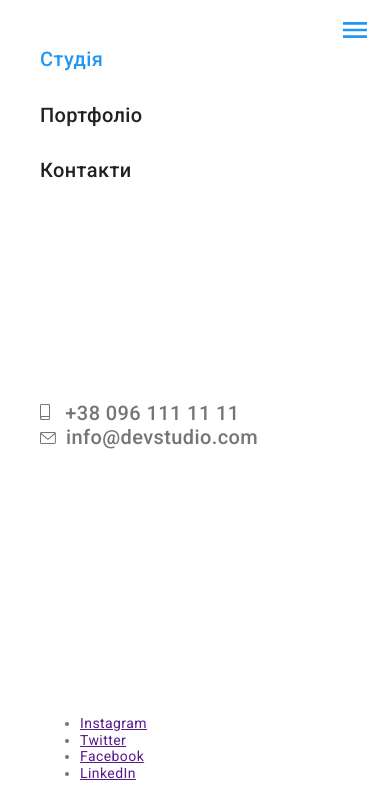
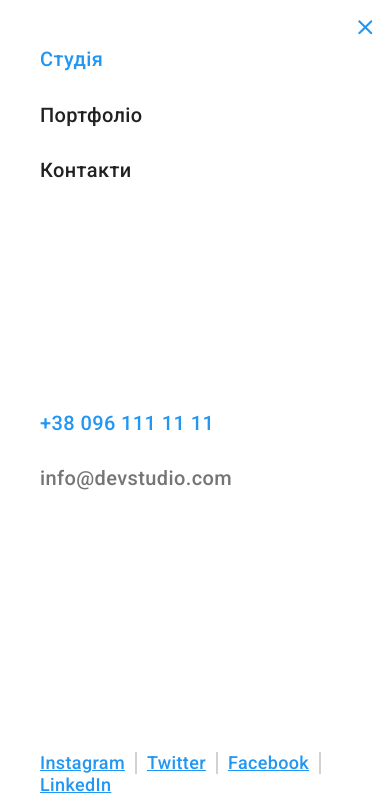
Before and after one commit to FireAnna/goit-markup-hw-08, a plain HTML site: page index.html in a window 390 px wide. Shown: the top 804 px of the page. Drawn offline with nearby package versions, Linux system fonts and the light colour scheme.

Commit message:
fixed menu

```diff
--- a/index.html
+++ b/index.html
@@ -18,10 +18,9 @@
 <!-- Навігація -->
                 <nav class="menu">
                 <a href="./index.html" class="menu__logo  link-logo link">Web<span class="menu__logo-studio link-logo">Studio</span></a>
-                <button type="button"  class="menu-mobile"  aria-expanded="false"
-          data-menu-button>
+                <button type="button"  class="menu-mobile  is-open"  aria-expanded="false" data-menu-button>
 
-          <svg class="menu-mobile__icon" width="40" height="40" aria-label="Перемикач мобільного меню">
+          <svg class="menu-mobile__icon" width="18.6" height="18.6" aria-label="Перемикач мобільного меню">
             <use class="menu-mobile__menu" href="./images/icons.svg.svg#menu"></use>
             <use class="menu-mobile__close" href="./images/icons.svg.svg#close"></use>
           </svg>
@@ -33,14 +32,14 @@
                     <li class="navigation__item"><a href="./" class="menu__nav link link-nav">Контакти</a></li>
                 </ul>
             <ul class=" list menu__list">
-                <li>
+                <li class="menu__list-item" >
                     <a href="mailto:info@devstudio.com" class="menu__contact link link-nav">
                         <svg class="menu__icons" width="16" height="12">
                   <use href="./images/icons.svg.svg#icon-envelope"></use>
                 </svg>info@devstudio.com</a>
                 </li>
-                <li>
-                <a href="tel:+380961111111" class="menu__contact link link-nav">
+                <li li class="menu__list-item">
+                <a href="tel:+380961111111" class="menu__contact--accent link link-nav">
                 <svg class="menu__icons" width="10" height="16">
                   <use href="./images/icons.svg.svg#icon-smartphone"></use>
                 </svg> +38 096 111 11 11</a>
--- a/sass/base/_common.scss
+++ b/sass/base/_common.scss
@@ -15,8 +15,8 @@ button {
 address {
   font-style: normal;
   h3,
-    p,
-    ul {
+  p,
+  ul {
       margin: 0px;
       padding: 0px;
     }
--- a/sass/layout/_nav-item.scss
+++ b/sass/layout/_nav-item.scss
@@ -65,10 +65,11 @@ margin-right: 50px;
     }
 
     @media screen and (min-width: 768px) {
-      position: relative;
+
       font-size: 14px;
       line-height: 1.142;
-      padding: 32px 0;
+      display: flex;
+        align-items: center;
     }
   }
 
@@ -125,16 +126,25 @@ margin-right: 50px;
   }
 }
 
-// .link{
-//   &-logo {
-//     padding: 24px 0px;
-//   }
-// }
+
 .menu{
   &__icons {
     fill: currentColor;
     color: inherit;
     margin-right: 10px;
+    display: none;
+      @media screen and (min-width: 768px) {
+          margin-right: 10px;
+          fill: currentColor;
+          display: block;
+        }
+      }
+
+      .contact__link--accent {
+        @media screen and (max-width: 767px) {
+          color: var(--accent-color);
+          font-size: 20px;
+        }
   }
 }
 @media screen and (max-width: 767px) {
@@ -172,7 +182,7 @@ margin-right: 50px;
   padding: 10px 0;
   margin: 0;
   border: none;
-  color: var(--accent-color);
+  color: var(--primary-text-color);
   background-color: transparent;
   margin-left: auto;
   position: relative;
@@ -195,7 +205,8 @@ margin-right: 50px;
 }
 
 .menu-mobile__icon {
-  fill: currentColor;
+  fill: var(--accent-color);
+  padding: 2px;
 }
 
 .menu-mobile .menu-mobile__close {
@@ -210,6 +221,7 @@ margin-right: 50px;
 .menu-mobile.is-open .menu-mobile__menu {
   display: none;
 }
+
 
 @media screen and (max-width: 767px) {
   .header-menu-container {
@@ -241,3 +253,35 @@ margin-right: 50px;
     align-items: center;
   }
 }
+
+.social-list__menu {
+  display: flex;
+  align-items: center;
+  flex-wrap: wrap;
+  margin: 0px;
+  padding: 0px;
+
+  @media screen and (min-width: 768px) {
+    display: none;
+  }
+}
+
+.social-list__item {
+  display: flex;
+  justify-content: center;
+  align-items: center;
+}
+.social-list__links {
+  font-weight: 500;
+  font-size: 18px;
+  line-height: 1.222;
+  letter-spacing: 0.02em;
+  color: var(--accent-color);
+}
+
+.social-list__line {
+  background-color: rgba(33, 33, 33, 0.2);
+  width: 22px;
+  height: 2px;
+  transform: rotate(90deg);
+}
--- a/sass/layout/_nav.scss
+++ b/sass/layout/_nav.scss
@@ -6,14 +6,20 @@
     color: var(--primary-text-color);
   }
   &__contact {
-    color: var(--nav-contact-color);
+
+    color:var(--nav-contact-color);
     font-weight: 500;
   }
 }
 .current {
   color: var(--accent-color);
 }
+.menu__contact--accent {
+   @media screen and (max-width: 767px) {
+     color: var(--accent-color);
 
+   }
+ }
 .menu{
   &__nav{
     &:hover,
@@ -28,3 +34,24 @@
     }
   }
 }
+
+.menu__list-item{
+    @media screen and (max-width: 767px) {
+      &:last-child {
+        margin-bottom: 32px;
+      }
+    }
+
+    @media screen and (min-width: 768px) and (max-width: 1199px) {
+      &:not(:last-child) {
+        margin-bottom: 10px;
+      }
+    }
+
+    @media screen and (min-width: 1200px) {
+      &:not(:last-child) {
+        margin-right: 30px;
+      }
+
+    }
+  }
```
Also changed, not shown: css/main.css, css/main.min.css, img/symbol-defs.svg, 2 other files.
